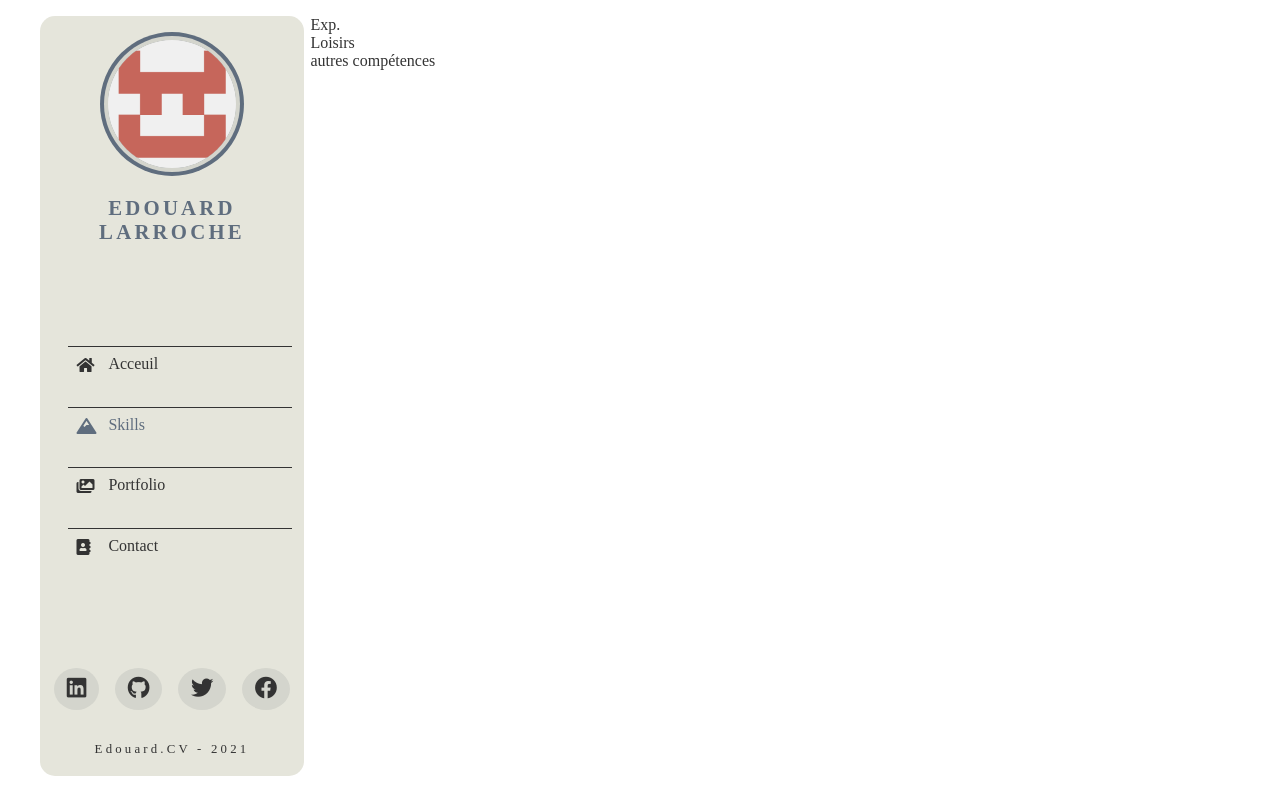
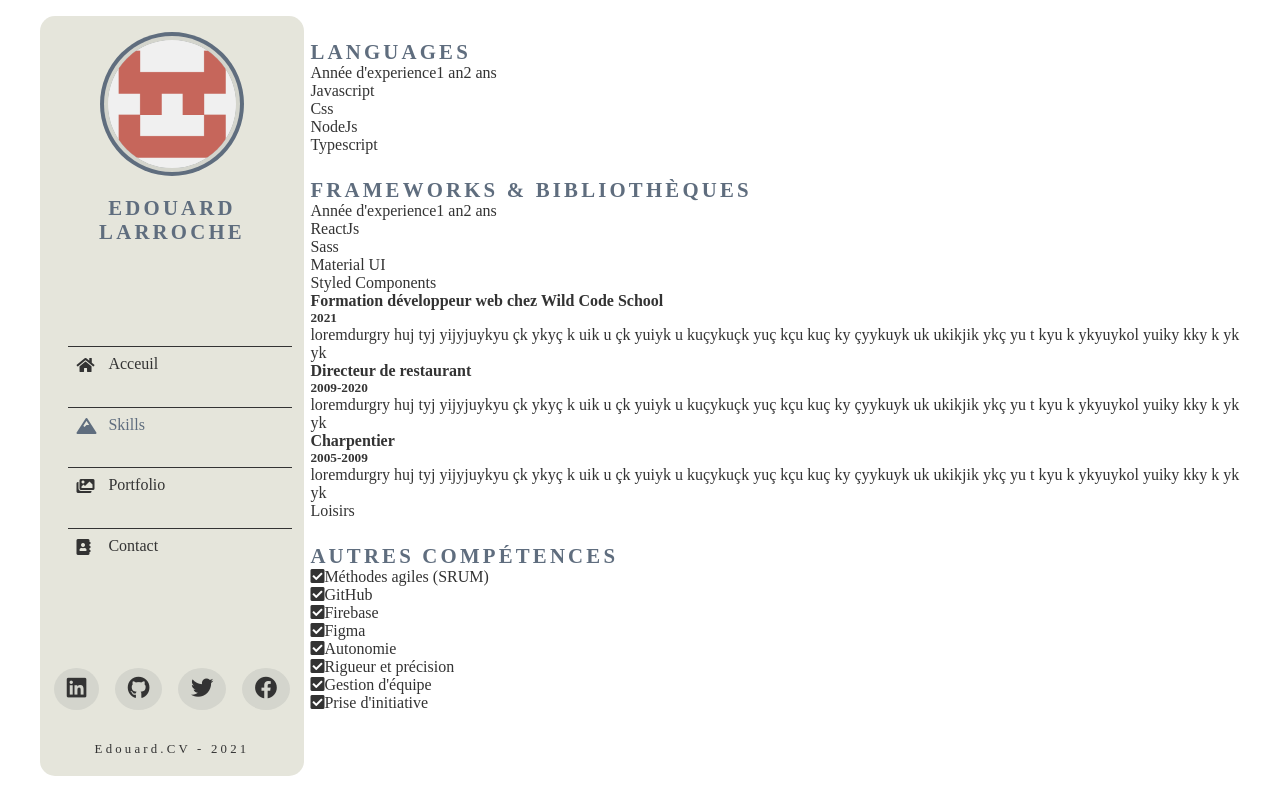
Before and after one commit to Edouard-LARROCHE/CV-reactjs, a React (Create React App) app: page /skills in a window 1280 px wide. Built offline with nearby package versions, Linux system fonts and the light colour scheme.

Commit message:
class components languages

```diff
--- a/src/components/Skills/Experience.js
+++ b/src/components/Skills/Experience.js
@@ -1,5 +1,32 @@
 import React from 'react';
 
 export default function Experience() {
-  return <div>Exp.</div>;
+  return (
+    <div className='experience'>
+      <div className='exp-1'>
+        <h4>Formation développeur web chez Wild Code School</h4>
+        <h5>2021</h5>
+        <p>
+          loremdurgry huj tyj yijyjuykyu çk ykyç k uik u çk yuiyk u kuçykuçk yuç kçu kuç ky çyykuyk uk ukikjik ykç yu t kyu k ykyuykol yuiky kky k yk
+          yk
+        </p>
+      </div>
+      <div className='exp-2'>
+        <h4>Directeur de restaurant</h4>
+        <h5>2009-2020</h5>
+        <p>
+          loremdurgry huj tyj yijyjuykyu çk ykyç k uik u çk yuiyk u kuçykuçk yuç kçu kuç ky çyykuyk uk ukikjik ykç yu t kyu k ykyuykol yuiky kky k yk
+          yk
+        </p>
+      </div>
+      <div className='exp-3'>
+        <h4>Charpentier</h4>
+        <h5>2005-2009</h5>
+        <p>
+          loremdurgry huj tyj yijyjuykyu çk ykyç k uik u çk yuiyk u kuçykuçk yuç kçu kuç ky çyykuyk uk ukikjik ykç yu t kyu k ykyuykol yuiky kky k yk
+          yk
+        </p>
+      </div>
+    </div>
+  );
 }
--- a/src/components/Skills/Languages.js
+++ b/src/components/Skills/Languages.js
@@ -1,10 +1,28 @@
 import React, { Component } from 'react';
+import ProgressBar from './ProgressBar';
 
 export default class Languages extends Component {
   state = {
-    languages: [{}],
+    languages: [
+      { id: 1, value: 'Javascript', xp: 0.6 },
+      { id: 2, value: 'Css', xp: 1 },
+      { id: 3, value: 'NodeJs', xp: 0.6 },
+      { id: 4, value: 'Typescript', xp: 0.2 },
+    ],
+    frameworks: [
+      { id: 1, value: 'ReactJs', xp: 0.6 },
+      { id: 2, value: 'Sass', xp: 0.3 },
+      { id: 3, value: 'Material UI', xp: 0.5 },
+      { id: 4, value: 'Styled Components', xp: 0.5 },
+    ],
   };
   render() {
-    return <div></div>;
+    let { languages, frameworks } = this.state;
+    return (
+      <div className='languagesFramworks'>
+        <ProgressBar languages={languages} className='languagesDisplay' title='Languages' />
+        <ProgressBar languages={frameworks} className='frameworksDisplay' title='Frameworks & Bibliothèques' />
+      </div>
+    );
   }
 }
--- a/src/components/Skills/OthersSkills.js
+++ b/src/components/Skills/OthersSkills.js
@@ -1,5 +1,47 @@
 import React from 'react';
 
 export default function OthersSkills() {
-  return <div>autres compétences</div>;
+  return (
+    <div className='otherSkills'>
+      <h3>Autres compétences</h3>
+      <div className='list'>
+        <ul>
+          <li>
+            <i className='fas fa-check-square' />
+            Méthodes agiles (SRUM)
+          </li>
+          <li>
+            <i className='fas fa-check-square' />
+            GitHub
+          </li>
+          <li>
+            <i className='fas fa-check-square' />
+            Firebase
+          </li>
+          <li>
+            <i className='fas fa-check-square' />
+            Figma
+          </li>
+        </ul>
+        <ul>
+          <li>
+            <i className='fas fa-check-square' />
+            Autonomie
+          </li>
+          <li>
+            <i className='fas fa-check-square' />
+            Rigueur et précision
+          </li>
+          <li>
+            <i className='fas fa-check-square' />
+            Gestion d'équipe
+          </li>
+          <li>
+            <i className='fas fa-check-square' />
+            Prise d'initiative
+          </li>
+        </ul>
+      </div>
+    </div>
+  );
 }
--- /dev/null
+++ b/src/components/Skills/ProgressBar.js
@@ -0,0 +1,28 @@
+import React from 'react';
+
+export default function ProgressBar(props) {
+  return (
+    <div className={props.className}>
+      <h3> {props.title} </h3>
+      <div className='years'>
+        <span>Année d'experience</span>
+        <span>1 an</span>
+        <span>2 ans</span>
+      </div>
+
+      <div>
+        {props.languages.map((item) => {
+          let xpYears = 2;
+          let progressBar = (item.xp / xpYears) * 100 + '%';
+
+          return (
+            <div key={item.id} className='languagesList'>
+              <li> {item.value} </li>
+              <div className='progressBar' style={{ width: progressBar }}></div>
+            </div>
+          );
+        })}
+      </div>
+    </div>
+  );
+}
```
